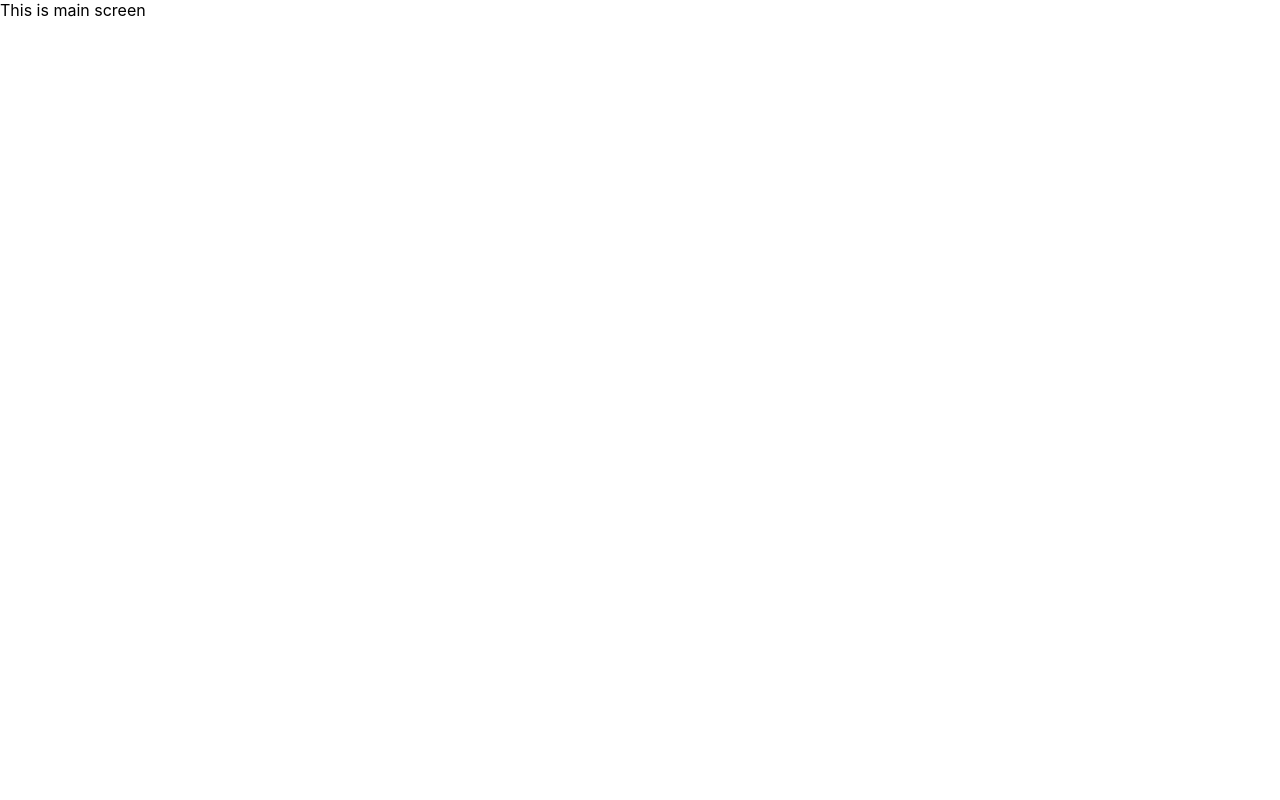
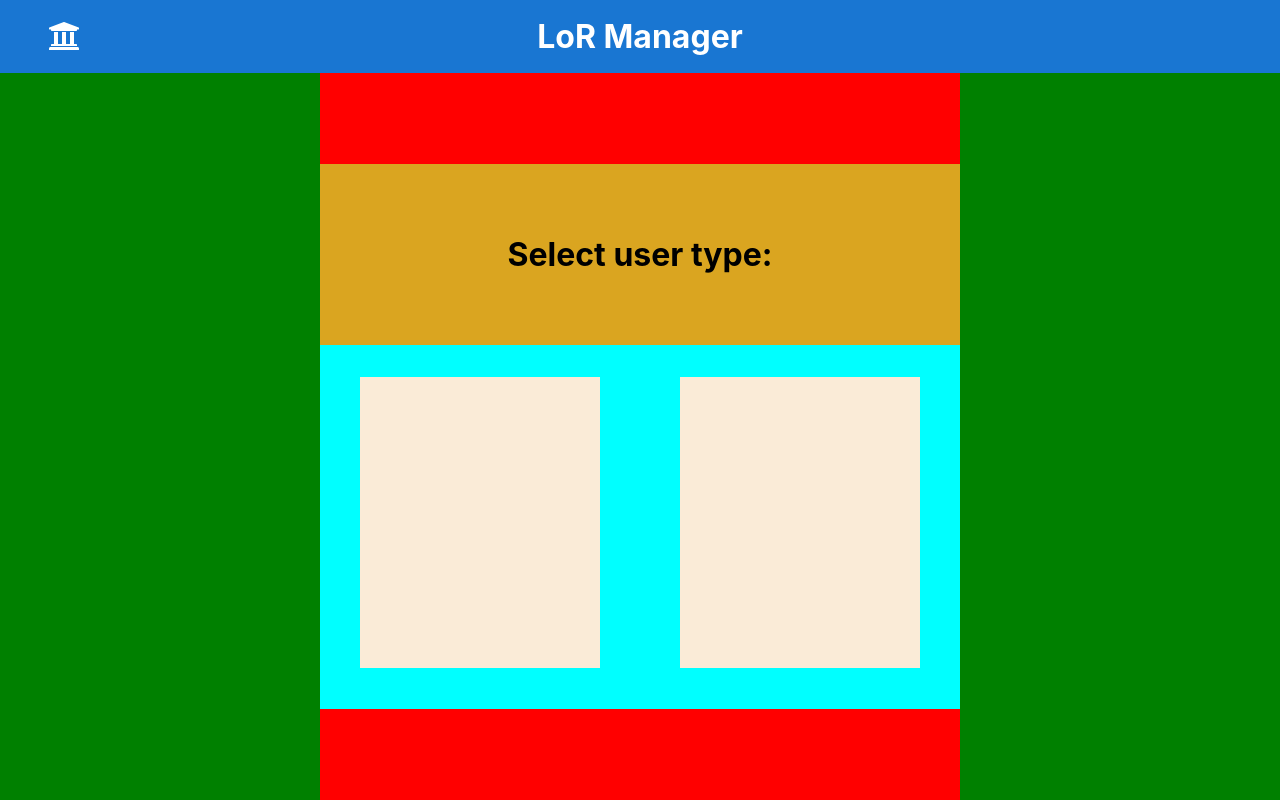
Before and after one commit to chinmaykhamkar/LoR, a React (Create React App) app in the folder client/: page / in a window 1280 px wide. Built offline with nearby package versions, Linux system fonts and the light colour scheme.

Commit message:
common screen skelton

```diff
--- a/client/package.json
+++ b/client/package.json
@@ -4,6 +4,10 @@
   "proxy": "http://localhost:5000",
   "private": true,
   "dependencies": {
+    "@fortawesome/fontawesome-svg-core": "^1.2.36",
+    "@fortawesome/free-solid-svg-icons": "^5.15.4",
+    "@fortawesome/react-fontawesome": "^0.1.15",
+    "@material-ui/core": "^4.12.3",
     "@testing-library/jest-dom": "^5.11.4",
     "@testing-library/react": "^11.1.0",
     "@testing-library/user-event": "^12.1.10",
@@ -13,7 +17,6 @@
     "react": "^17.0.2",
     "react-dom": "^17.0.2",
     "react-file-base64": "^1.0.3",
-    "react-google-login": "^5.2.2",
     "react-router-dom": "^5.2.0",
     "react-scripts": "4.0.3",
     "redux": "^4.1.0",
--- a/client/src/App.js
+++ b/client/src/App.js
@@ -37,6 +37,7 @@ import ResetPasswordScreent from './components/teacher/screens/js/ResetPasswordS
 import StudentsScreent from './components/teacher/screens/js/StudentsScreen';
 import StudentsUniListScreent from './components/teacher/screens/js/StudentUniListScreen';
 
+import './index.css';
 
 const App = () => {
   return (
--- a/client/src/components/mainScreen.css
+++ b/client/src/components/mainScreen.css
@@ -0,0 +1,68 @@
+.main{
+    display: flex;
+    flex-direction: column;
+    background-color: green;
+    height: 100%;
+    width: 100%;
+}
+/* navbar  */
+.navbar{
+    display: flex;
+    width: 100%;
+    height: 10%;
+    background-color: #1976D2;
+}
+.logo{
+    display: flex;
+    width: 10%;
+    /* background-color: red; */
+    justify-content: center;
+    align-items: center;
+    color: white;
+}
+.name{
+    display: flex;
+    width: 80%;
+    /* background-color: green; */
+    justify-content: center;
+    align-items: center;
+    font-size:xx-large;
+    font-weight: bold;
+    color: white;
+}
+
+.mainDiv{
+    display: flex;
+    flex-direction: column;
+    height: 100%;
+    width: 50%;
+    background-color: red;
+    justify-content: center;
+    align-items: center;
+    align-self: center;
+}
+.mainText{
+    display: flex;
+    height: 25%;
+    width: 100%;
+    background-color: goldenrod;
+    justify-content: center;
+    align-items: center;
+    font-weight: bold;
+    font-size: xx-large;
+}
+.cardArea{
+    display: flex;
+    height: 50%;
+    width: 100%;
+    background-color: aqua;
+}
+.card{
+    display: flex;
+    background-color: antiquewhite;
+    height: 80%;
+    width: 45%;
+    margin-left: 2.5rem;
+    margin-right: 2.5rem;
+    margin-top: 5%;
+}
--- a/client/src/components/mainScreen.js
+++ b/client/src/components/mainScreen.js
@@ -1,10 +1,41 @@
-import React from 'react'
+import React from 'react';
+import './mainScreen.css';
+import { FontAwesomeIcon } from '@fortawesome/react-fontawesome';
+import { faUniversity } from '@fortawesome/free-solid-svg-icons';
+
 
 const mainScreen = () => {
     return (
-        <div>
-            This is main screen
-        </div>
+        <React.Fragment>
+           <div className="main">
+            <div className="navbar">
+                <div className="logo">
+                    <FontAwesomeIcon icon={faUniversity} size={"2x"}/>
+                </div>
+                <div className="name">
+                    LoR Manager
+                </div>
+            </div>
+
+            <div className="mainDiv">
+                <div className="mainText">
+                    Select user type:
+                </div>
+                <div className="cardArea">
+                    <div className="card">
+
+                    </div>
+                    <div className="card">
+
+                    </div>
+                </div>
+            </div>
+            </div>
+
+
+
+        </React.Fragment>
+
     )
 }
 
--- a/client/src/index.css
+++ b/client/src/index.css
@@ -1,10 +1,14 @@
-body {
+body,html {
   margin: 0;
   font-family: -apple-system, BlinkMacSystemFont, 'Segoe UI', 'Roboto', 'Oxygen',
     'Ubuntu', 'Cantarell', 'Fira Sans', 'Droid Sans', 'Helvetica Neue',
     sans-serif;
   -webkit-font-smoothing: antialiased;
   -moz-osx-font-smoothing: grayscale;
+
+}
+html, body, #root, .app {
+  height: 100%;
 }
 
 code {
```
Also changed, not shown: 1 other file (tests, documents, lock files or other folders).
